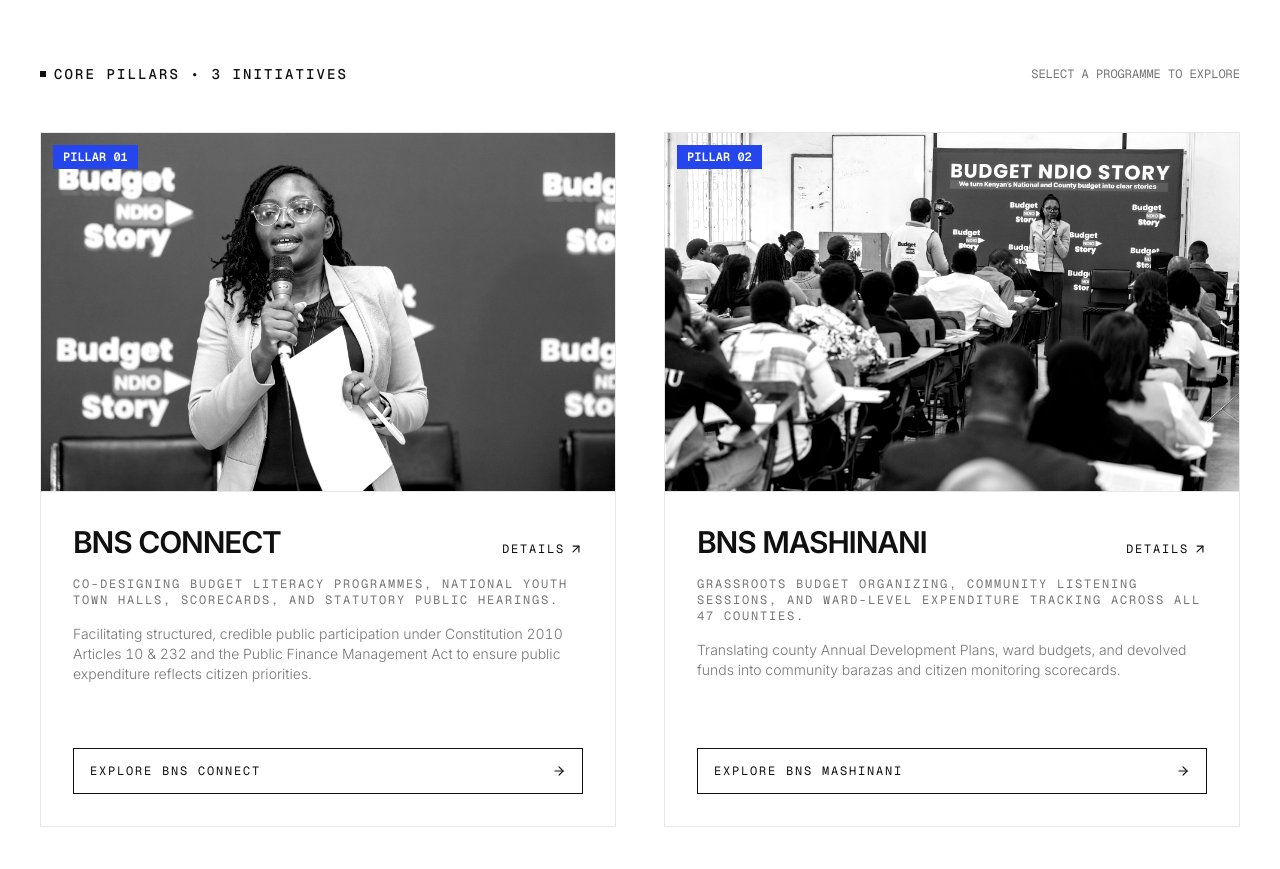
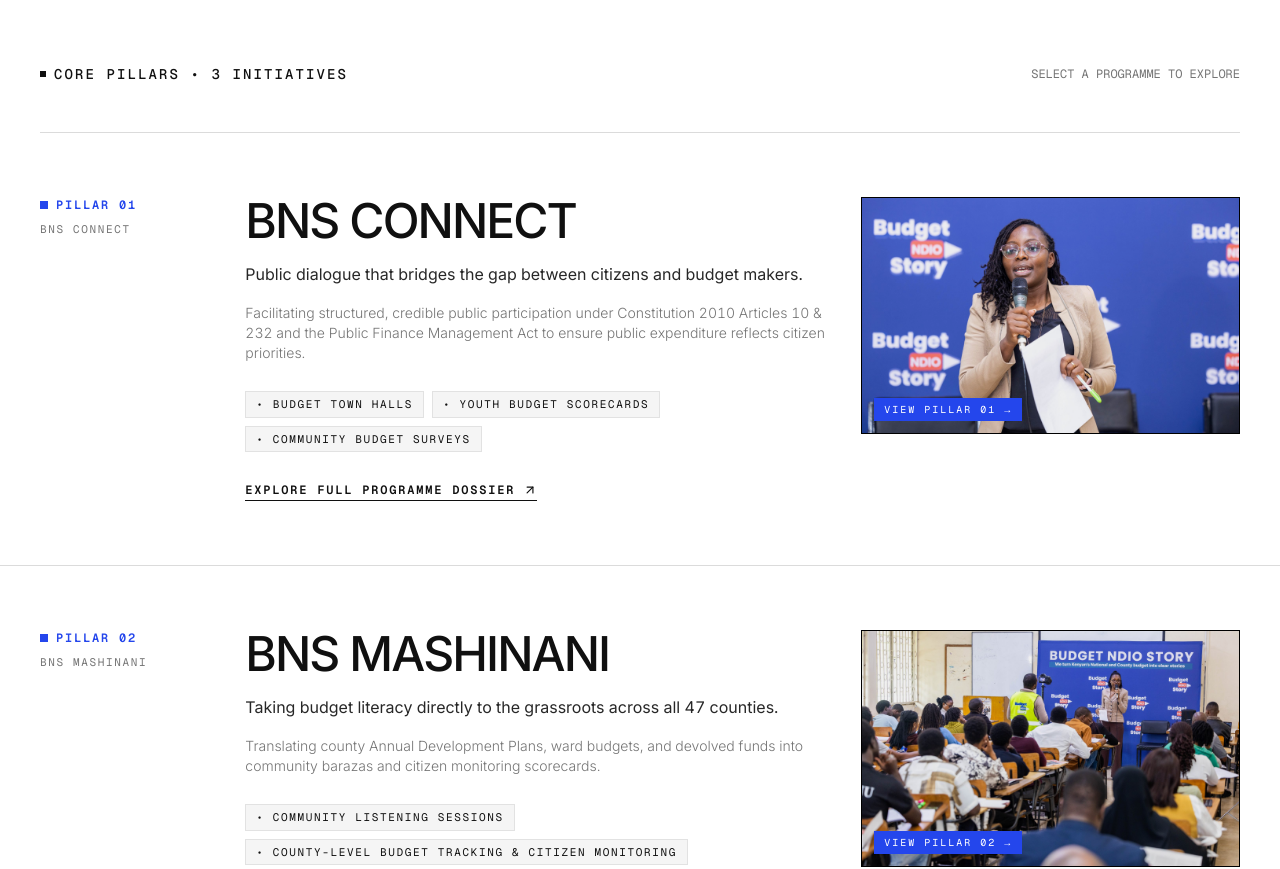
Before and after one commit to gr8stone/bns, a React (Vite) app: page /services in a window 1280 px wide. Shown: the part 1520-2389 px from the top of the page. Built offline with nearby package versions, Linux system fonts and the light colour scheme.

Commit message:
feat(programmes): transform /programmes into high-class architectural list layout; resolve and render true YouTube video thumbnails across all project showcases

```diff
--- a/src/components/common/ArchvizProjectShowcase.tsx
+++ b/src/components/common/ArchvizProjectShowcase.tsx
@@ -3,12 +3,7 @@
 import { Link } from "react-router-dom";
 import type { Project } from "../../types";
 import { LightboxModal, type LightboxImage } from "./LightboxModal";
-
-function getYouTubeId(url: string | undefined): string | null {
-  if (!url) return null;
-  const match = url.match(/(?:youtu\.be\/|youtube\.com\/(?:embed\/|v\/|watch\?v=|watch\?.+&v=))([\w-]{11})/);
-  return match ? match[1] : null;
-}
+import { getYouTubeId, getYouTubeThumbnail } from "../../lib/media";
 
 interface ArchvizProjectShowcaseProps {
   project: Project;
@@ -23,12 +18,12 @@
   const [isMuted, setIsMuted] = useState(true);
   const [lightboxOpen, setLightboxOpen] = useState(false);
   const [lightboxIndex, setLightboxIndex] = useState(0);
+  const [thumbError, setThumbError] = useState(false);
   const videoRef = useRef<HTMLVideoElement>(null);
-  const videoPoster =
-    project.heroImage === "/images/bns/towwnhallmay/129A3863.jpg"
-      ? "/images/bns/optimized/129A3863-poster-small.webp"
-      : project.heroImage;
+
   const youtubeId = getYouTubeId(project.heroVideo);
+  const youtubeThumb = youtubeId ? getYouTubeThumbnail(youtubeId, thumbError ? 'hq' : 'maxres') : null;
+  const videoPoster = youtubeThumb || project.heroImage;
   const isDirectVideo = Boolean(
     project.heroVideo &&
     (project.heroVideo.endsWith('.mp4') || project.heroVideo.endsWith('.webm'))
@@ -184,6 +179,7 @@
                     src={videoPoster}
                     alt={project.title}
                     loading="lazy"
+                    onError={() => setThumbError(true)}
                     className="w-full h-full object-cover filter brightness-95"
                   />
                   {/* Play Trigger Button */}
--- /dev/null
+++ b/src/lib/media.ts
@@ -0,0 +1,25 @@
+/**
+ * Extracts the 11-character YouTube video ID from various URL formats.
+ */
+export function getYouTubeId(url: string | undefined | null): string | null {
+  if (!url) return null;
+  const match = url.match(
+    /(?:youtu\.be\/|youtube\.com\/(?:embed\/|v\/|watch\?v=|watch\?.+&v=|shorts\/))([\w-]{11})/
+  );
+  return match ? match[1] : null;
+}
+
+/**
+ * Returns high-resolution YouTube video thumbnail URL for any YouTube ID.
+ * Defaults to maxresdefault, falling back to hqdefault when necessary.
+ */
+export function getYouTubeThumbnail(videoId: string | null | undefined, quality: 'maxres' | 'hq' | 'mq' = 'maxres'): string | null {
+  if (!videoId) return null;
+  if (quality === 'hq') {
+    return `https://i.ytimg.com/vi/${videoId}/hqdefault.jpg`;
+  }
+  if (quality === 'mq') {
+    return `https://i.ytimg.com/vi/${videoId}/mqdefault.jpg`;
+  }
+  return `https://i.ytimg.com/vi/${videoId}/maxresdefault.jpg`;
+}
--- a/src/pages/ServicesPage.tsx
+++ b/src/pages/ServicesPage.tsx
@@ -4,7 +4,7 @@
   useScroll,
   useTransform,
 } from "framer-motion";
-import { ArrowRight, ArrowUpRight } from "lucide-react";
+import { ArrowUpRight } from "lucide-react";
 import { useRef } from "react";
 import { Link } from "react-router-dom";
 import { WordReveal } from "../components/common/WordReveal";
@@ -162,59 +162,80 @@
             </span>
           </div>
 
-          <div className="grid grid-cols-1 md:grid-cols-2 gap-8 lg:gap-12">
+          {/* Architectural Editorial List Layout (Monogram® Class) */}
+          <div className="divide-y divide-[#101010]/15 border-t border-b border-[#101010]/15">
             {SERVICES.map((prog) => (
               <div
                 key={prog.slug}
-                className="group border border-[#101010]/12 bg-white flex flex-col justify-between hover:border-[#101010] transition-colors duration-300"
+                className="group py-12 lg:py-16 grid grid-cols-1 lg:grid-cols-12 gap-8 items-start hover:bg-[#FAFAF8] transition-colors -mx-6 px-6 md:-mx-10 md:px-10"
               >
-                {/* Card Image Frame */}
-                <div>
-                  <div className="relative aspect-[16/10] w-full overflow-hidden bg-zinc-100 border-b border-[#101010]/12">
-                    <img
-                      src={prog.image}
-                      alt={prog.title}
-                      loading="lazy"
-                      className="w-full h-full object-cover filter grayscale contrast-125 transition-transform duration-700 ease-out group-hover:scale-[1.025]"
-                    />
-                    <div className="absolute top-3 left-3 px-2.5 py-1 bg-[#2446EC] text-white font-mono text-xs font-semibold rounded-none">
+                {/* Column 1: Pillar Number & Tag */}
+                <div className="lg:col-span-2 space-y-2">
+                  <div className="flex items-center gap-2">
+                    <span className="w-2 h-2 bg-[#2446EC] inline-block" />
+                    <span className="font-mono text-xs uppercase tracking-wider text-[#2446EC] font-semibold">
                       PILLAR {prog.number}
+                    </span>
                   </div>
+                  <span className="font-mono text-[11px] text-[#757575] block uppercase tracking-wider">
+                    {prog.slug.replace('-', ' ')}
+                  </span>
                 </div>
 
-                  {/* Card Content */}
-                  <div className="p-6 sm:p-8 space-y-4">
-                    <div className="flex items-baseline justify-between gap-4">
-                      <h3 className="font-display text-2xl sm:text-3xl font-semibold uppercase tracking-tight text-[#101010] group-hover:text-[#2446EC] transition-colors">
+                {/* Column 2: Large Title, Headline, and Deliverable Pills */}
+                <div className="lg:col-span-6 space-y-4">
+                  <h3 className="font-display text-3xl sm:text-4xl lg:text-5xl font-medium tracking-tight uppercase text-[#101010] group-hover:text-[#2446EC] transition-colors leading-[0.98]">
+                    <Link to={`/programmes/${prog.slug}`}>
                       {prog.title}
+                    </Link>
                   </h3>
-                      <Link
-                        to={`/programmes/${prog.slug}`}
-                        className="text-xs font-mono uppercase tracking-wider text-[#101010] inline-flex items-center gap-1 group-hover:text-[#2446EC] group-hover:underline"
-                      >
-                        <span>Details</span>
-                        <ArrowUpRight className="w-3.5 h-3.5" />
-                      </Link>
-                    </div>
 
-                    <p className="font-mono text-xs uppercase tracking-wider text-[#757575]">
-                      {prog.shortDescription}
+                  <p className="font-sans text-base text-[#101010]/90 font-normal leading-relaxed">
+                    {prog.heroHeadline}
                   </p>
 
                   <p className="font-sans text-xs sm:text-sm text-[#757575] leading-relaxed font-light">
                     {prog.heroSubhead}
                   </p>
+
+                  {/* 3 Key Deliverables List */}
+                  {prog.deliverables && prog.deliverables.length > 0 && (
+                    <div className="pt-3 flex flex-wrap gap-2">
+                      {prog.deliverables.slice(0, 3).map((d) => (
+                        <span
+                          key={d.name}
+                          className="font-mono text-[11px] uppercase tracking-wider px-2.5 py-1 bg-black/[0.04] text-[#101010] border border-black/[0.08]"
+                        >
+                          &bull; {d.name}
+                        </span>
+                      ))}
+                    </div>
+                  )}
+
+                  <div className="pt-2">
+                    <Link
+                      to={`/programmes/${prog.slug}`}
+                      className="inline-flex items-center gap-2 font-mono text-xs uppercase tracking-wider text-[#101010] group-hover:text-[#2446EC] font-semibold border-b border-current pb-0.5 transition-colors"
+                    >
+                      <span>Explore Full Programme Dossier</span>
+                      <ArrowUpRight className="w-3.5 h-3.5 transition-transform group-hover:translate-x-0.5 group-hover:-translate-y-0.5" />
+                    </Link>
                   </div>
                 </div>
 
-                {/* Bottom Action Strip */}
-                <div className="p-6 sm:p-8 pt-0">
-                  <Link
-                    to={`/programmes/${prog.slug}`}
-                    className="w-full py-3.5 px-4 border border-[#101010] text-[#101010] hover:bg-[#2446EC] hover:text-white hover:border-[#2446EC] transition-colors duration-200 text-xs font-mono uppercase tracking-wider flex items-center justify-between rounded-none"
-                  >
-                    <span>EXPLORE {prog.title}</span>
-                    <ArrowRight className="w-3.5 h-3.5" />
+                {/* Column 3: High-Res Visual Frame */}
+                <div className="lg:col-span-4">
+                  <Link to={`/programmes/${prog.slug}`} className="block overflow-hidden bg-black border border-black/10 aspect-[16/10] relative group/img">
+                    <img
+                      src={prog.image}
+                      alt={prog.title}
+                      loading="lazy"
+                      className="w-full h-full object-cover filter brightness-95 group-hover/img:scale-105 transition-transform duration-500"
+                    />
+                    <div className="absolute inset-0 bg-[#2446EC]/0 group-hover/img:bg-[#2446EC]/15 transition-colors duration-300" />
+                    <div className="absolute bottom-3 left-3 bg-[#2446EC] text-white font-mono text-[10px] uppercase tracking-widest px-2.5 py-1">
+                      VIEW PILLAR {prog.number} &rarr;
+                    </div>
                   </Link>
                 </div>
               </div>
```
Also changed, not shown: src/pages/ProjectDetailPage.tsx (+54 -8 lines), src/pages/ProjectsPage.tsx (+8 -5 lines). Lines whose indentation alone changed are shown as unchanged.
